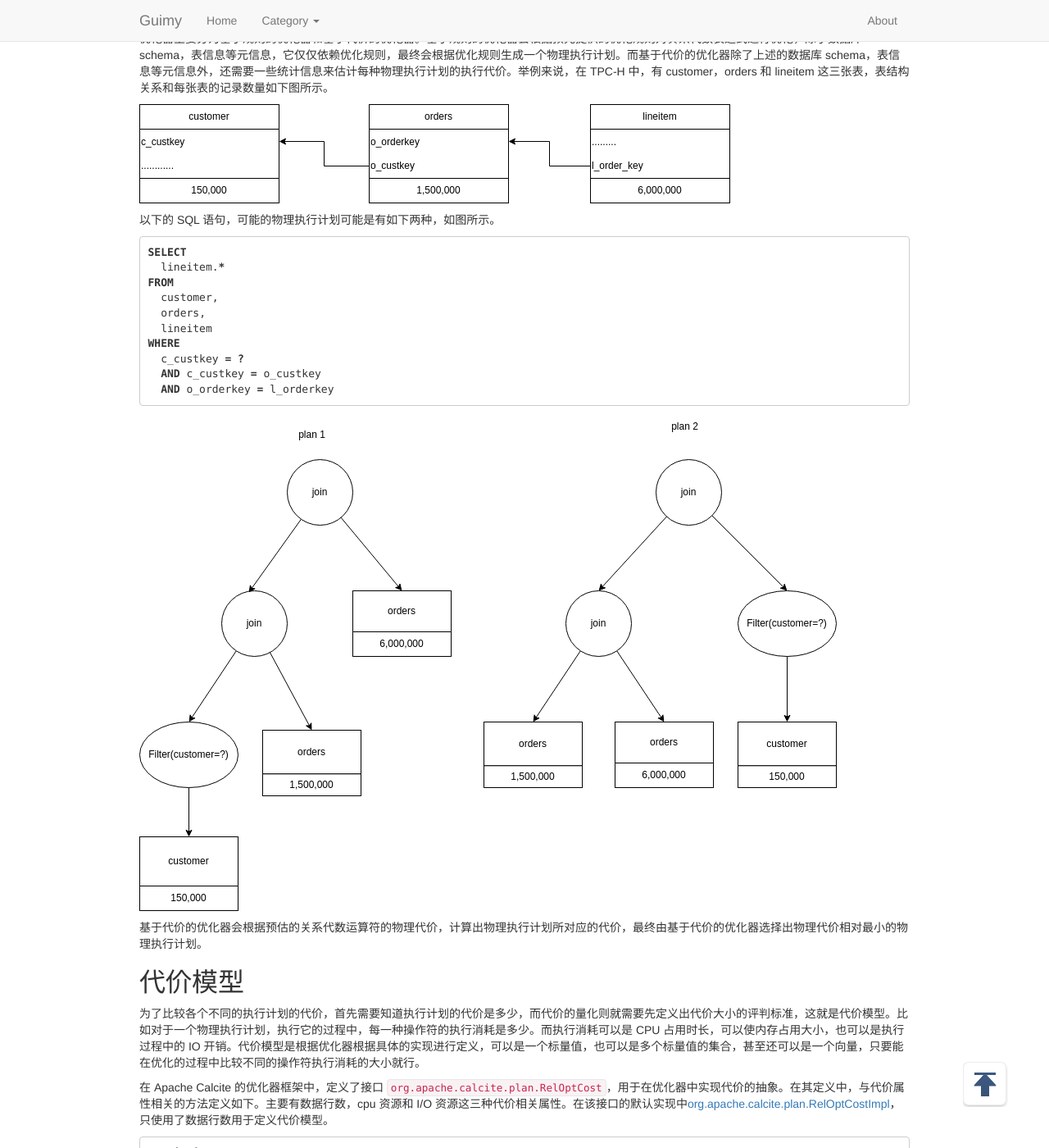
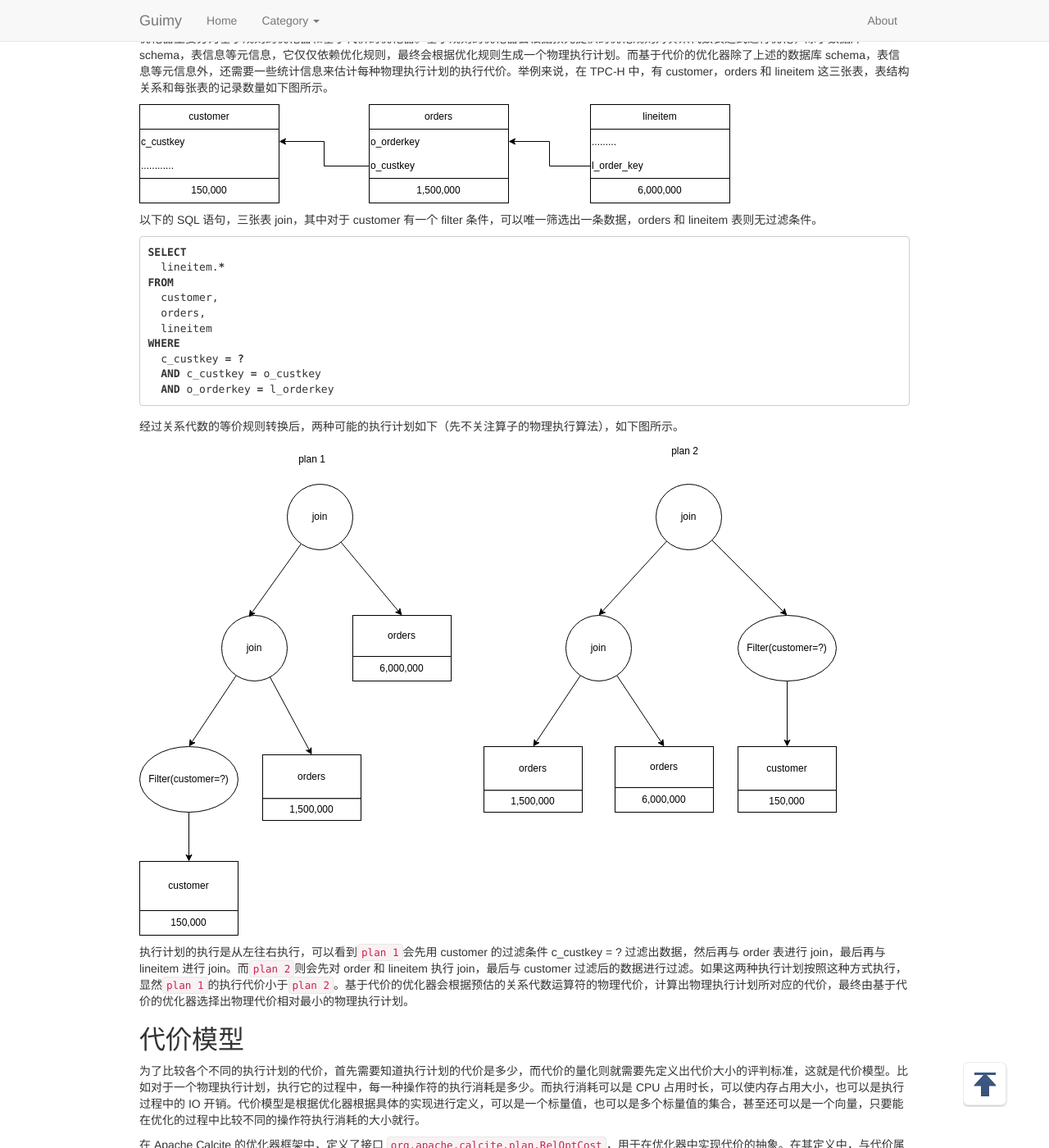
Before and after one commit to guimingyue/guimingyue.github.io, a Jekyll site: the page built from _posts/2021-11-21-what-does-cost-mean-in-db-optimizer.md, in a window 1280 px wide and 1400 px high, scrolled down 310 px. Shown: the whole window at 82% size. Built offline with Jekyll 4.4.1, drawn with Linux system fonts in a browser that asks for light colours.

Commit message:
Update 2021-11-21-what-does-cost-mean-in-db-optimizer.md

````diff
--- a/_posts/2021-11-21-what-does-cost-mean-in-db-optimizer.md
+++ b/_posts/2021-11-21-what-does-cost-mean-in-db-optimizer.md
@@ -12,7 +12,7 @@ category: Database
 
 ![TPC-H joins](/images/tpch-customer-orders-lineitem.drawio.svg)
 
-以下的 SQL 语句，可能的物理执行计划可能是有如下两种，如图所示。
+以下的 SQL 语句，三张表 join，其中对于 customer 有一个 filter 条件，可以唯一筛选出一条数据，orders 和 lineitem 表则无过滤条件。
 
 ```sql
 SELECT
@@ -26,9 +26,11 @@ WHERE
   AND c_custkey = o_custkey
   AND o_orderkey = l_orderkey
 ```
+经过关系代数的等价规则转换后，两种可能的执行计划如下（先不关注算子的物理执行算法），如下图所示。
+
 ![TPC-H join order](/images/tpch-join-order.svg)
 
-基于代价的优化器会根据预估的关系代数运算符的物理代价，计算出物理执行计划所对应的代价，最终由基于代价的优化器选择出物理代价相对最小的物理执行计划。
+执行计划的执行是从左往右执行，可以看到`plan 1`会先用 customer 的过滤条件 c_custkey = ? 过滤出数据，然后再与 order 表进行 join，最后再与 lineitem 进行 join。而`plan 2`则会先对 order 和 lineitem 执行 join，最后与 customer 过滤后的数据进行过滤。如果这两种执行计划按照这种方式执行，显然`plan 1`的执行代价小于`plan 2`。基于代价的优化器会根据预估的关系代数运算符的物理代价，计算出物理执行计划所对应的代价，最终由基于代价的优化器选择出物理代价相对最小的物理执行计划。
 
 ## 代价模型
 为了比较各个不同的执行计划的代价，首先需要知道执行计划的代价是多少，而代价的量化则就需要先定义出代价大小的评判标准，这就是代价模型。比如对于一个物理执行计划，执行它的过程中，每一种操作符的执行消耗是多少。而执行消耗可以是 CPU 占用时长，可以使内存占用大小，也可以是执行过程中的 IO 开销。代价模型是根据优化器根据具体的实现进行定义，可以是一个标量值，也可以是多个标量值的集合，甚至还可以是一个向量，只要能在优化的过程中比较不同的操作符执行消耗的大小就行。
````
